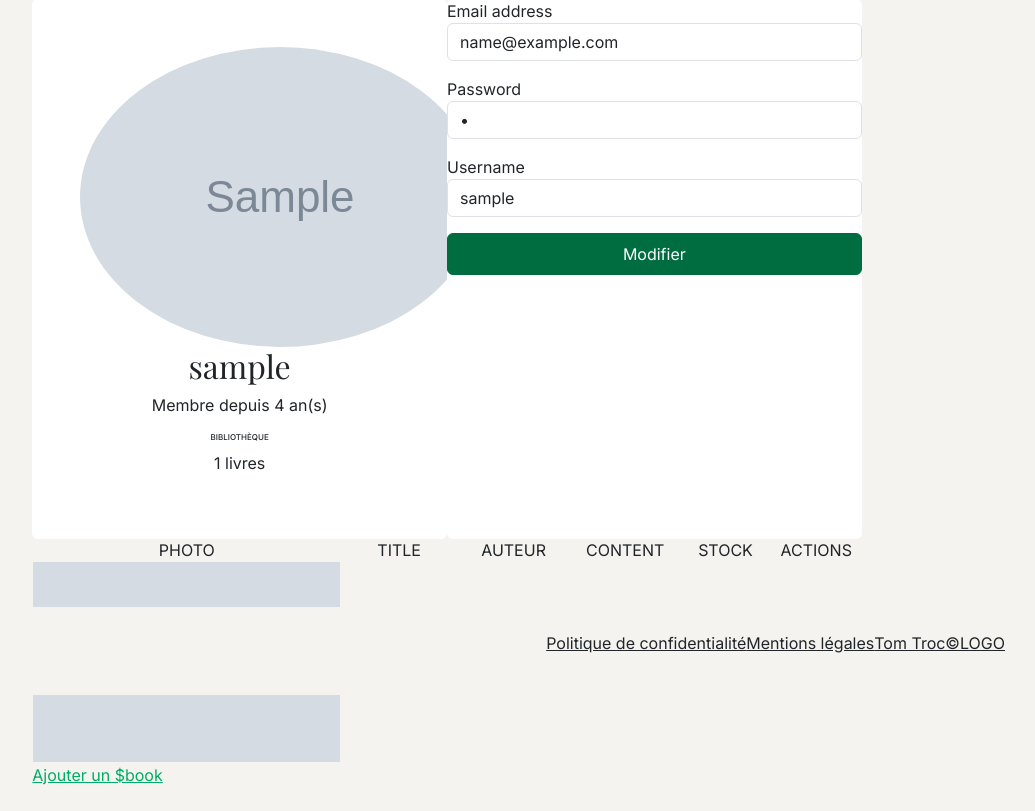
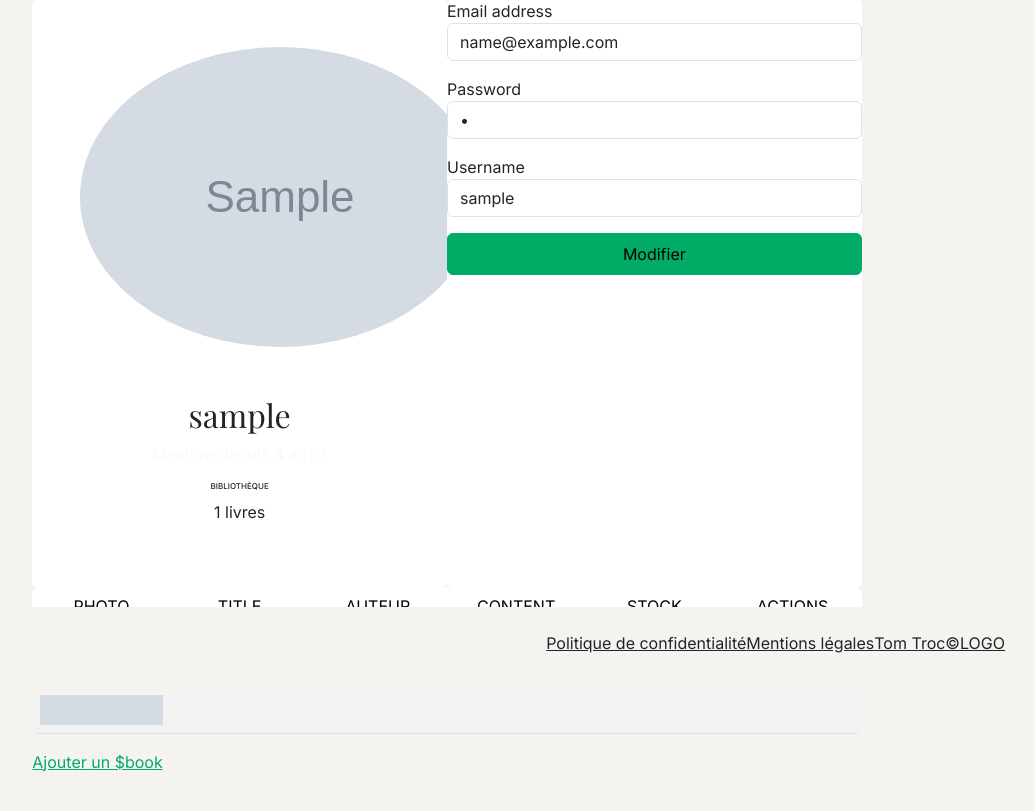
Before and after one commit to veroxy/2024_oc_p6, a PHP site: page /index.php?action=profile&id=1 in a window 1280 px wide. Shown: the part 105-916 px from the top of the page, without its empty margins (193-1228 px from the left). After the commit the page ends 877 px from the top, so only its background shows below. Run offline with PHP 8.4, Linux system fonts and the light colour scheme; the visitor is signed in with stand-in values (Sample User, id 1); tables that the repository leaves empty hold one stand-in row (values such as "Sample post"); grey boxes marked "Sample" are stand-in pictures; some web fonts are replaced.

Commit message:
Modification design
TODO
- modifier l'input UPLOAD de edit book

```diff
--- a/services/Utils.php
+++ b/services/Utils.php
@@ -20,7 +20,7 @@ class Utils
     {
         // On vérifie que l'utilisateur est connecté.
         $userConnected = isset($_SESSION['user']) ? true : false;
-                return $userConnected;
+        return $userConnected;
     }
 
     /**
@@ -28,14 +28,16 @@ class Utils
      * @param DateTime $date : la date à convertir.
      * @return string : la date convertie.
      */
-    public static function convertDateToFrenchFormat(DateTime $date): string
+    public static function convertDateToFrenchFormat(DateTime $date, string $format): string
     {
         // Attention, s'il y a un soucis lié à IntlDateFormatter c'est qu'il faut
         // activer l'extention intl_date_formater (ou intl) au niveau du serveur apache.
         // Ca peut se faire depuis php.ini ou parfois directement depuis votre utilitaire (wamp/mamp/xamp)
         $dateFormatter = new IntlDateFormatter('fr_FR', IntlDateFormatter::FULL, IntlDateFormatter::FULL);
 //        $dateFormatter->setPattern('EEEE d MMMM Y ');
-        $dateFormatter->setPattern('dd.MM HH:mm:ss');
+//        $dateFormatter->setPattern('dd.MM'); // jour.mois 04.12
+//        $dateFormatter->setPattern('dd MMMM yyyy HH:mm:ss'); //jour fevrier annee horaire
+        $dateFormatter->setPattern($format); //jour fevrier annee horaire
         return $dateFormatter->format($date);
     }
 
@@ -75,8 +77,8 @@ class Utils
         $url = "index.php?action=$action";
 
         foreach ($params as $paramName => $paramValue) {
-            $extends =  is_string($paramName) ? "&$paramName=$paramValue" : $paramValue;
-            $url .= $extends;
+            $extends = is_string($paramName) ? "&$paramName=$paramValue" : $paramValue;
+            $url     .= $extends;
         }
         header("Location: $url");
         exit();
@@ -118,9 +120,9 @@ class Utils
     public static function addClassActive(string $refOrder, string $refCol, string $col, string $order): string
     {
         $refOrder = strtolower($refOrder);
-        $order = strtolower($order);
-        $refCol = strtolower($refCol);
-        $col = strtolower($col);
+        $order    = strtolower($order);
+        $refCol   = strtolower($refCol);
+        $col      = strtolower($col);
 
         if ($refOrder == $order && $refCol == $col) {
             $refOrder .= " active";
@@ -135,7 +137,7 @@ class Utils
      */
     public static function dateIntervalDuration($dateOrigin)
     {
-        $dateEnd = new DateTime(); // 'now' default
+        $dateEnd  = new DateTime(); // 'now' default
         $interval = $dateEnd->diff($dateOrigin);
         // params accepte par format '%y years, %d days, %H hours, %I minutes, %S seconds';
         if ($interval->y < 1) {
@@ -155,10 +157,38 @@ class Utils
     {
         if (str_word_count($text, 0) > $limit) {
             $words = str_word_count($text, 2);
-            $pos = array_keys($words);
-            $text = substr($text, 0, $pos[$limit]) . '...';
+            $pos   = array_keys($words);
+            $text  = substr($text, 0, $pos[$limit]) . '...';
         }
         return $text;
     }
 
+    public static function getIdHasArrayIndex(array $arr)
+    {
+        $newArr = [];
+
+
+        foreach ($arr as $key => $value) {
+            $i = 0;
+            $newArr[$value->getId()]= [$i];
+            if ($newArr[$value->getId()]){
+                $newArr[$value->getId()][++$i] = $value;
+            }else {
+//                ++$i;
+            }
+        }
+        self::dd($newArr);
+        return $newArr;
+    }
+
+    /**
+     * pretty var_dump()
+     * @param ...$paramater
+     * @return void
+     */
+    public static function dd(...$paramater)
+    {
+        highlight_string("<?php\n " . var_export($paramater, true) . "?>");
+    }
+
 }
--- a/views/assets/css/main.scss
+++ b/views/assets/css/main.scss
@@ -19,6 +19,10 @@ h1,h2,h3{
 .t-8{
   font-size: 0.5rem;
   text-transform: uppercase;
+  font-weight: 600;
+}
+.btn-primary{
+  color: #fff !important;
 }
 .card-img-top {
   min-height: 160px !important;
--- a/views/templates/book.php
+++ b/views/templates/book.php
@@ -44,7 +44,7 @@
                                 </a>
                             </div>
                             <div class="col py-5">
-                                <a href="index.php?action=messenger&sender=<?= $book->getUser()->getId() ?>" class="col-8 btn btn-success"><?php ?>envoyer un message</a>
+                                <a href="index.php?action=messenger&sender=<?= $book->getUser()->getId() ?>" class="col-12 btn btn-primary"><?php ?>Écrire un message</a>
                             </div>
                         </footer>
                     </div>
--- a/views/templates/connectionForm.php
+++ b/views/templates/connectionForm.php
@@ -17,7 +17,7 @@
             <input type="password" class="form-control" name="password" id="password" required>
         </fieldset>
 
-        <button class="btn btn-primary w-100 py-2 btn btn-success" type="submit">Se connecter</button>
+        <button class="btn btn-primary w-100 py-2" type="submit">Se connecter</button>
         <p class="mt-5 mb-3 text-body-secondary">Pas de compte ? <a href="index.php?action=suscribeForm">Inscrivez vous</a></p>
     </form>
 </div>
--- a/views/templates/profile.php
+++ b/views/templates/profile.php
@@ -1,18 +1,20 @@
 <div class="d-flex w-100 <?= Utils::user() && $user->getId() == $currentUser->getId() ? 'flex-column' : '' ?>">
-    <div class="d-flex <?= Utils::user() && $user->getId() == $currentUser->getId() ? '' : 'col-md-6'?> ">
+    <div class="<?= Utils::user() && $user->getId() == $currentUser->getId() ? 'd-flex' : 'col-md-4' ?> ">
 
-        <div class="text-center bg-white rounded p-5 <?= Utils::user() && $user->getId() == $currentUser->getId() ? 'col-md-6' : 'col-md-12'?>">
+        <div class="text-center bg-white rounded p-5 <?= Utils::user() && $user->getId() == $currentUser->getId() ? 'col-md-6' : 'col-md-12' ?>">
 
-            <div>
+            <div class="card-header">
                 <img class="bd-placeholder-img rounded-circle" src="<?= $user->getThumb() ?>">
             </div>
+            <hr class="py-2 text-light">
             <h2 class="fw-normal"><?= $user->getUsername() ?></h2>
-            <p>Membre depuis <?= Utils::dateIntervalDuration($user->getCreatedAt()) ?></p>
+            <p class="text-beige-light">Membre depuis <?= Utils::dateIntervalDuration($user->getCreatedAt()) ?></p>
             <h5 class="t-8">bibliothèque</h5>
             <p><i class=""></i><?= is_int($books) ? $books : count($books) ?> livres</p>
             <?php if (Utils::user() && $user->getId() !== $currentUser->getId() || !Utils::user()) { ?>
-                <a href="index.php?action=messenger&sender=<?= $user->getId() ?>" class="btn btn-success"><?php ?>envoyer un
-                    message</a>
+                <a href="index.php?action=messenger&sender=<?= $user->getId() ?>"
+                   class="btn btn-outline-primary btn-beige-light py-2 px-3 mt-2"><?php ?>
+                    Écrire un message</a>
                 <?php
             }
             ?>
@@ -33,7 +35,8 @@
                         <!--                <input type="password" class="form-control" id="password" value="-->
                         <?php //= $user->password ?><!--"-->
 
-                        <input type="password" id="password" class="form-control rounded" value="<?= $user->getPassword() ?>"
+                        <input type="password" id="password" class="form-control rounded"
+                               value="<?= $user->getPassword() ?>"
                                spellcheck="false" autocorrect="off" autocapitalize="off" name="current-password"
                                autocomplete="current-password" required>
                         <button id="toggle-password" type="button" class="d-none"
@@ -48,7 +51,7 @@
                                autocomplete="current-username"
                                readonly\>
                     </fieldset>
-                    <button class="btn btn-primary w-100 py-2 btn btn-success" type="submit">Modifier</button>
+                    <button class="btn btn-primary w-100 py-2" type="submit">Modifier</button>
                 </form>
             </div>
             <?php
@@ -56,28 +59,31 @@
         ?>
 
     </div>
+<!--    <div class="bg-white rounded p-3 ">-->
+
         <?php
         if (Utils::user() && $user->getId() == $currentUser->getId()) {
-        echo '<table class="adminBook col">';
+            echo '<table id="adminBook" class="col table rounded overflow-hidden table-striped table-hover align-middle p-5 ">';
         } else {
         ?>
-    <table class="adminBook <?= Utils::user() && $user->getId() == $currentUser->getId() ? 'col-lg-6' : ''?>">
+        <table id="adminBook"
+               class="table rounded overflow-hidden table-striped table-hover align-middle p-5 <?= Utils::user() && $user->getId() == $currentUser->getId() ? 'col-lg-6' : '' ?>">
 
             <?php
             }
             ?>
-
+            <thead>
             <tr class="articleHeaderLine">
-            <th class="t-cell text-center text-uppercase">photo</th>
-            <th class="t-cell text-center text-uppercase">title</th>
-            <th class="t-cell text-center text-uppercase">auteur</th>
-            <th class="t-cell text-center text-uppercase">content</th>
+                <th scope="col" class="col-2 t-cell text-center text-uppercase">photo</th>
+                <th scope="col" class="col-2 t-cell text-center text-uppercase">title</th>
+                <th scope="col" class="col-2 t-cell text-center text-uppercase">auteur</th>
+                <th scope="col" class="col-2 t-cell text-center text-uppercase">content</th>
                 <?php if (Utils::user() && $user->getId() == $currentUser->getId()) { ?>
-                <th class="t-cell text-center text-uppercase">stock</th>
-                <th class="t-cell text-center text-uppercase" colspan="3">actions</th>
+                    <th scope="col" class="col-2 t-cell text-center text-uppercase">stock</th>
+                    <th scope="col" class="col-2 t-cell text-center text-uppercase" colspan="3">actions</th>
                 <?php } ?>
             </tr>
-
+            </thead>
             <?php
             if ($books) {
                 foreach ($books as $book) {
@@ -90,7 +96,7 @@
                         <td class="title"><?= $book->getTitle() ?></td>
                         <td class="content"><?php $author = $book->getAuthors()[0];
                             echo $author->getFullname() ?></td>
-                    <td class="content"><?= $book->getContent() ?></td>
+                        <td class="content"><?= Utils::limitText($book->getContent(),15) ?></td>
 
 
                         <?php if (Utils::user() && $user->getId() == $currentUser->getId()) { ?>
@@ -98,10 +104,10 @@
                             <td class="content">
                                 <?php
                                 if ($book->getStock()) {
-                                echo "<span class='badge rounded-pill bg-success'>disponible</span>";
+                                    echo "<span class='badge rounded-pill bg-success-subtle'>disponible</span>";
 
                                 } else {
-                                echo "<span class='badge rounded-pill bg-danger'>non disponible</span>";
+                                    echo "<span class='badge rounded-pill bg-danger-subtle'>non disponible</span>";
                                 }
                                 ?>
                             </td>
@@ -112,8 +118,8 @@
                                     edit
                                 </a>
                             </td>
-                        <td class="action">
-                            <a class="submit"
+                            <td class="action ">
+                                <a class="submit text-danger"
                                    href="index.php?action=deleteBook&id=<?= $book->getId() ?>" <?= Utils::askConfirmation("Êtes-vous sûr de vouloir supprimer ce livre ?") ?> >delete</a>
                             </td>
                         <?php } ?>
@@ -125,13 +131,13 @@
                 echo "<td colspan='6'><p class='text-center'>Aucun livre</p></td></tr>";
                 if (Utils::user()) {
                     echo "<tr class='articleLine text-center'>
-                    <td colspan='6'><a class='btn btn-primary py-2 btn btn-success ' href='#/bookNew'>échanger un livre </a></td></tr>";
+                    <td colspan='6'><a class='btn btn-primary py-2' href='#/bookNew'>échanger un livre </a></td></tr>";
                 }
                 echo "</tr>";
             } ?>
         </table>
 
-
+<!--    </div>-->
     <?php
     if (Utils::user() && $user->getId() == $currentUser->getId()) {
         ?>
```
Also changed, not shown: views/assets/js/messenger.js (+9 -11 lines), views/templates/updateBookForm.php (+13 -10 lines). Lines whose indentation alone changed are shown as unchanged.
